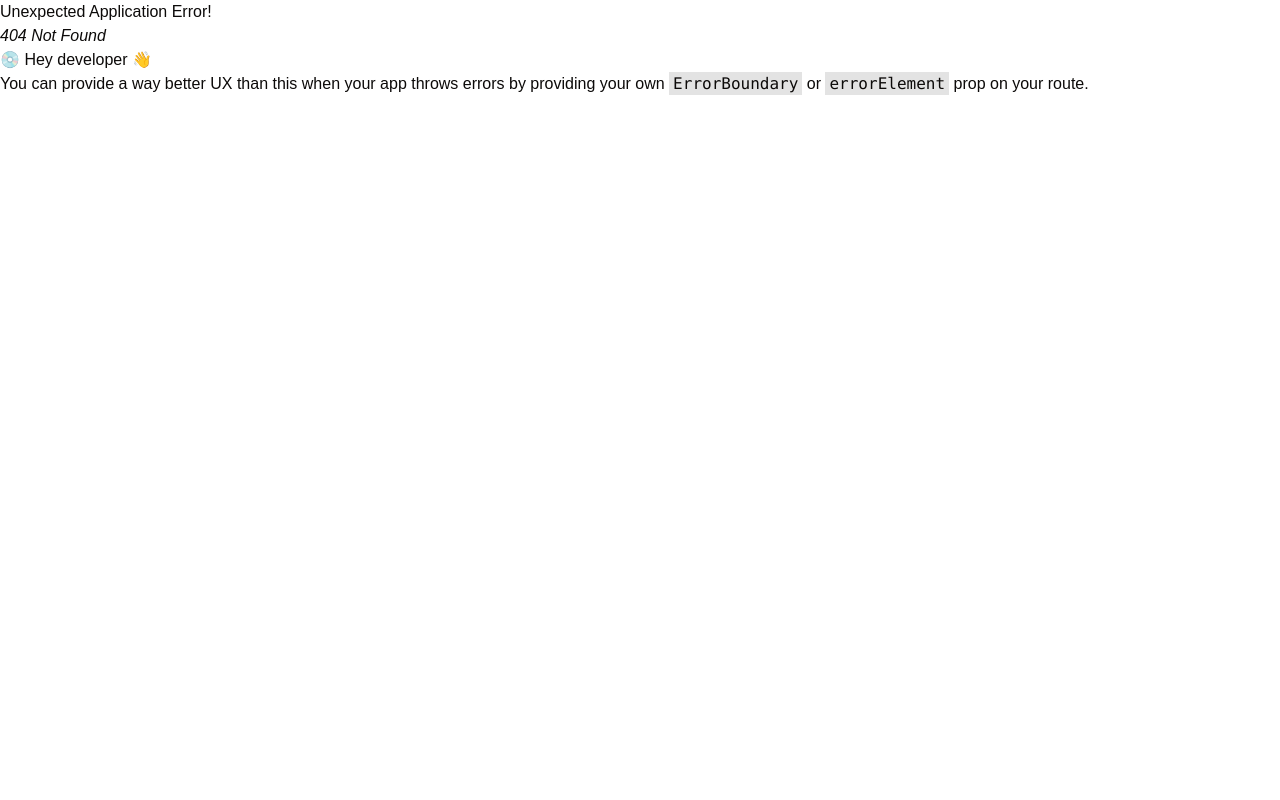
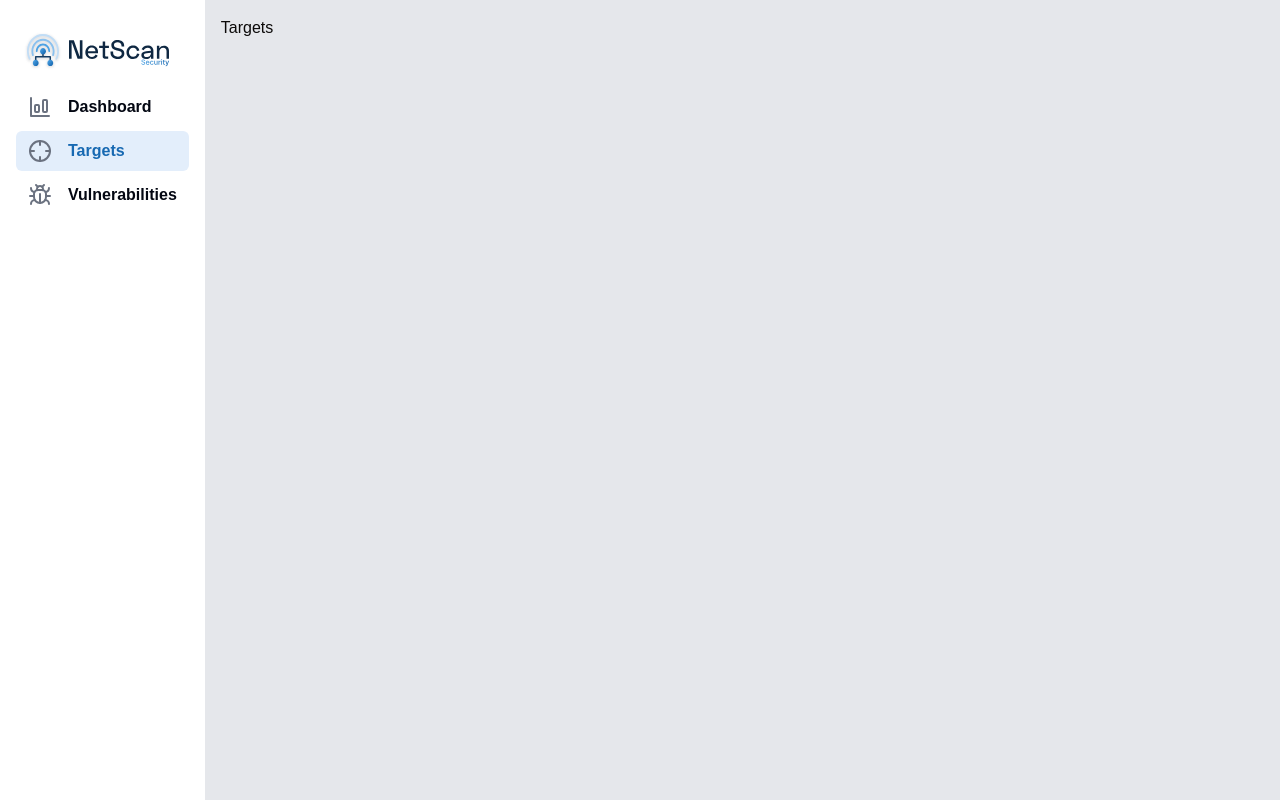
Before and after one commit to Netscan-Security/netscan-dashboard, a React (Vite) app: page /targets in a window 1280 px wide. Before the commit this address had no page. Built offline with nearby package versions, Linux system fonts and the light colour scheme; a web font is replaced by a local one.

Commit message:
🪄 feat: added few missing pages

```diff
--- /dev/null
+++ b/src/pages/authenticated/targets.tsx
@@ -0,0 +1,9 @@
+const Targets = () => {
+  return (
+    <div>
+      <h1>Targets</h1>
+    </div>
+  );
+};
+
+export default Targets;
--- /dev/null
+++ b/src/pages/authenticated/vulnerabilities.tsx
@@ -0,0 +1,9 @@
+const Vulnerabilities = () => {
+  return (
+    <div>
+      <h1>Vulnerabilities</h1>
+    </div>
+  );
+};
+
+export default Vulnerabilities;
--- a/src/pages/sign-in.tsx
+++ b/src/pages/sign-in.tsx
@@ -6,6 +6,7 @@ import { useForm } from "react-hook-form";
 import { NetscanIcon } from "@/assets/brand";
 import { Input } from "@/components/ui/input";
 import { Button } from "@/components/ui/button";
+import { Checkbox } from "@/components/ui/checkbox";
 import NetscanRipplePattern from "@/components/ui/ripple-pattern";
 import {
   Form,
@@ -15,7 +16,6 @@ import {
   FormItem,
   FormMessage,
 } from "@/components/ui/form";
-import { Checkbox } from "@/components/ui/checkbox";
 
 const schema = z.object({
   email: z.string().email(),
```
Also changed, not shown: src/App.tsx (+10 -0 lines).
